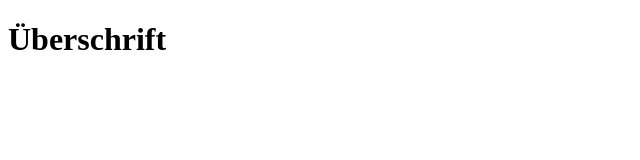
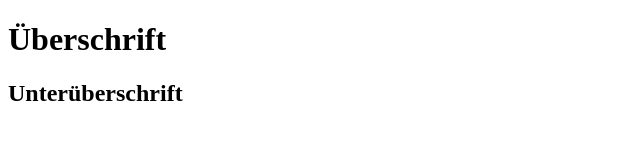
Before and after one commit to FelixWagner25/Testprojekt, a plain HTML site: page index.html in a window 1280 px wide. Shown: the whole page, without its empty margins (0-640 px from the left). Drawn offline with Linux system fonts and the light colour scheme.

Commit message:
Added subheading

```diff
--- a/index.html
+++ b/index.html
@@ -7,5 +7,6 @@
   </head>
   <body>
     <h1>Überschrift</h1>
+    <h2>Unterüberschrift</h2>
   </body>
 </html>
```
